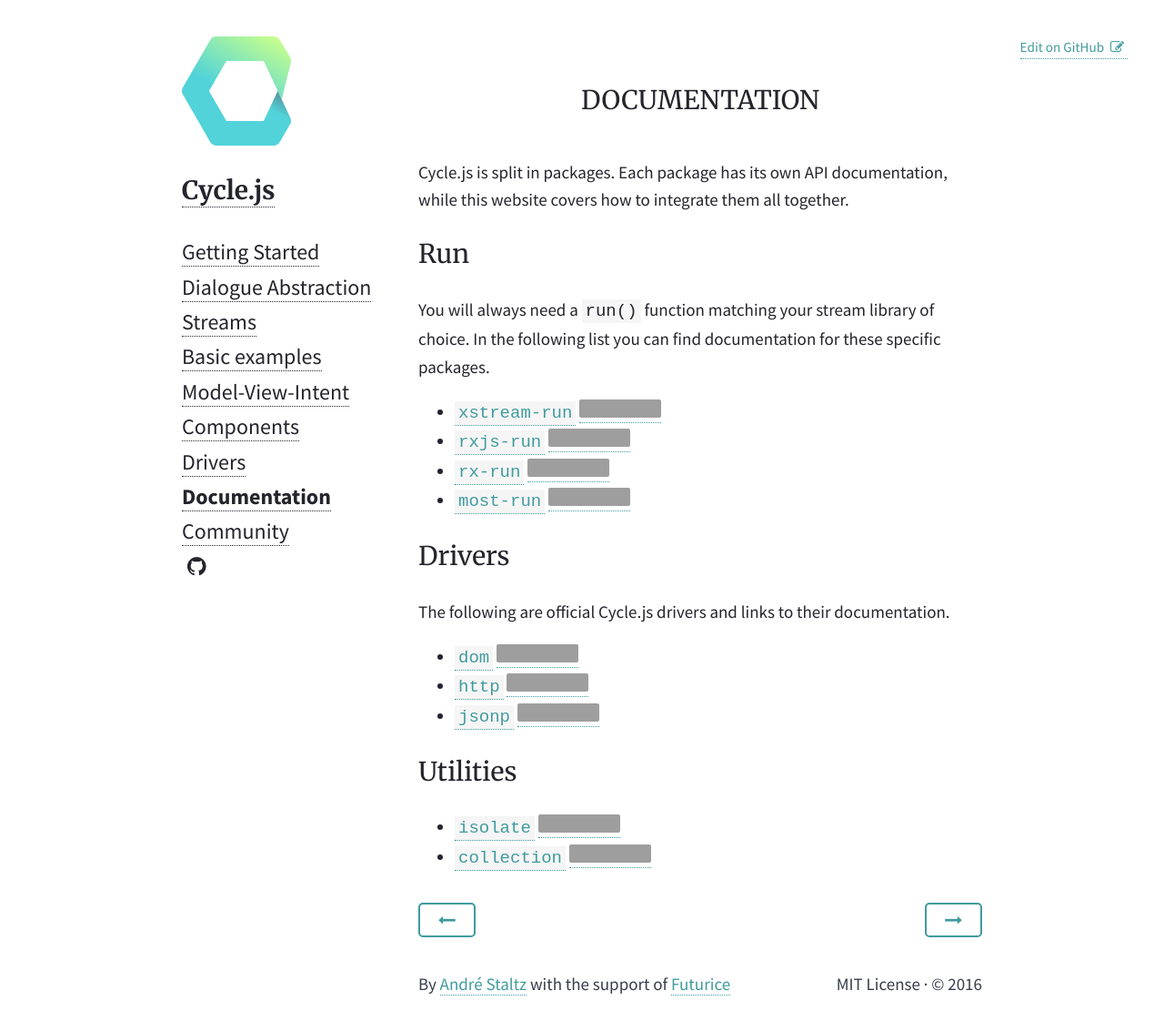
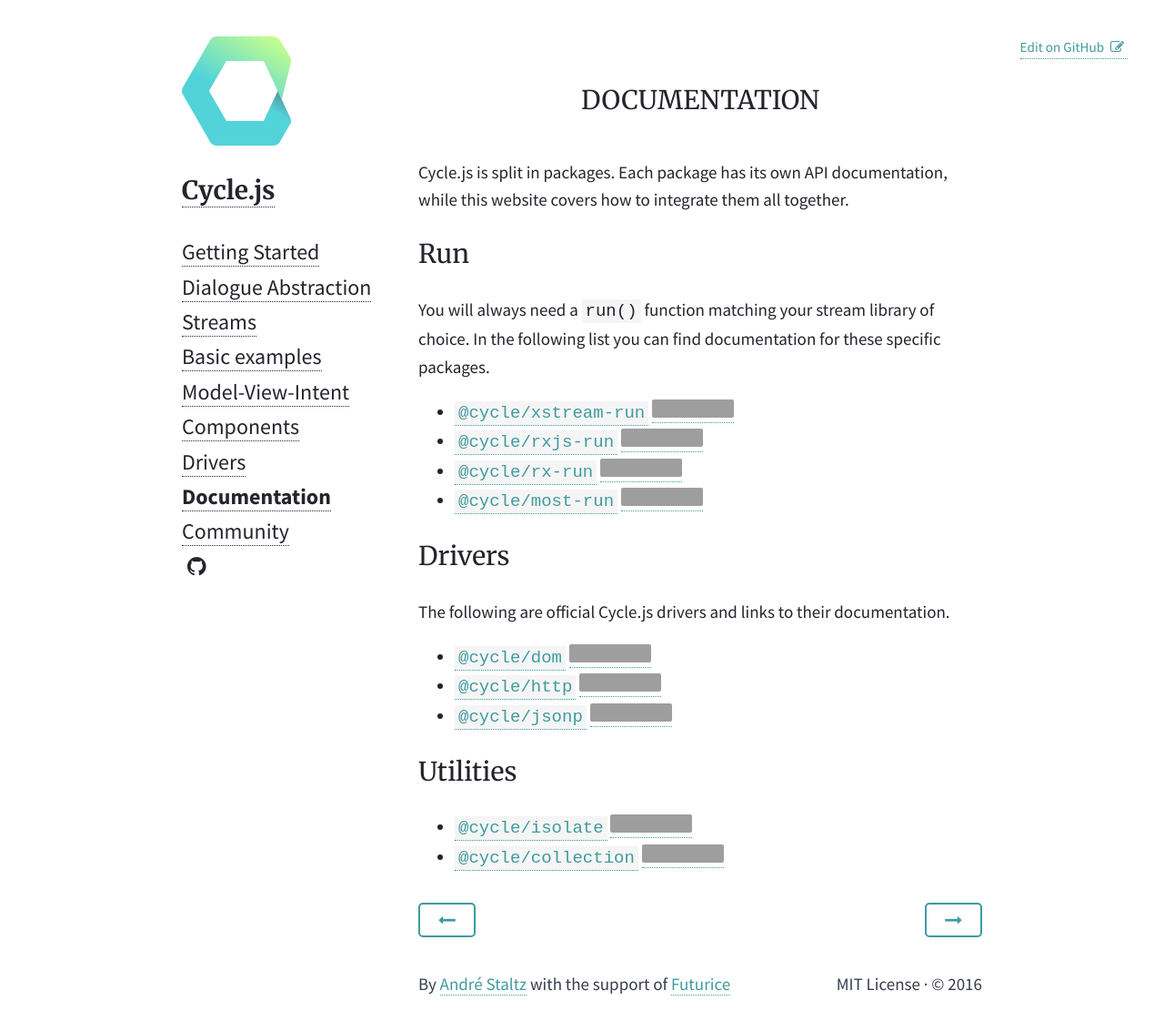
Before and after one commit to cyclejs/old-website, a Jekyll site: the page built from _posts/2015-01-22-documentation.md, in a window 1280 px wide and 1137 px high, cut to the strip 0-1133 px from the top of the window. Shown: the whole strip at 91% size. Built offline with Jekyll 4.4.1, drawn with Linux system fonts in a browser that asks for light colours; nearby versions of some CDN libraries; grey boxes are pictures that could not be loaded.

Commit message:
Improve Documentation page

```diff
--- a/_posts/2015-01-22-documentation.md
+++ b/_posts/2015-01-22-documentation.md
@@ -9,20 +9,20 @@
 
 You will always need a `run()` function matching your stream library of choice. In the following list you can find documentation for these specific packages.
 
-- [`xstream-run`](https://github.com/cyclejs/xstream-run/blob/master/docs/api.md) [![npm (scoped)](https://img.shields.io/npm/v/@cycle/xstream-run.svg?maxAge=2592000)]()
-- [`rxjs-run`](https://github.com/cyclejs/rxjs-run/blob/master/docs/api.md) [![npm (scoped)](https://img.shields.io/npm/v/@cycle/rxjs-run.svg?maxAge=2592000)]()
-- [`rx-run`](https://github.com/cyclejs/core/blob/master/docs/api.md) [![npm (scoped)](https://img.shields.io/npm/v/@cycle/core.svg?maxAge=2592000)]()
-- [`most-run`](https://github.com/cyclejs/most-run/blob/master/docs/api.md) [![npm (scoped)](https://img.shields.io/npm/v/@cycle/most-run.svg?maxAge=2592000)]()
+- [`@cycle/xstream-run`](https://github.com/cyclejs/xstream-run/blob/master/docs/api.md) [![npm (scoped)](https://img.shields.io/npm/v/@cycle/xstream-run.svg?maxAge=2592000)](https://www.npmjs.com/package/@cycle/xstream-run)
+- [`@cycle/rxjs-run`](https://github.com/cyclejs/rxjs-run/blob/master/docs/api.md) [![npm (scoped)](https://img.shields.io/npm/v/@cycle/rxjs-run.svg?maxAge=2592000)](https://www.npmjs.com/package/@cycle/rxjs-run)
+- [`@cycle/rx-run`](https://github.com/cyclejs/core/blob/master/docs/api.md) [![npm (scoped)](https://img.shields.io/npm/v/@cycle/core.svg?maxAge=2592000)](https://www.npmjs.com/package/@cycle/rx-run)
+- [`@cycle/most-run`](https://github.com/cyclejs/most-run/blob/master/docs/api.md) [![npm (scoped)](https://img.shields.io/npm/v/@cycle/most-run.svg?maxAge=2592000)](https://www.npmjs.com/package/@cycle/most-run)
 
 ## Drivers
 
 The following are official Cycle.js drivers and links to their documentation.
 
-- [`dom`](https://github.com/cyclejs/dom/blob/master/docs/api.md) [![npm (scoped)](https://img.shields.io/npm/v/@cycle/dom.svg?maxAge=2592000)]()
-- [`http`](https://github.com/cyclejs/http/blob/master/docs/api.md) [![npm (scoped)](https://img.shields.io/npm/v/@cycle/http.svg?maxAge=2592000)]()
-- [`jsonp`](https://github.com/cyclejs/jsonp/blob/master/docs/api.md) [![npm (scoped)](https://img.shields.io/npm/v/@cycle/jsonp.svg?maxAge=2592000)]()
+- [`@cycle/dom`](https://github.com/cyclejs/dom/blob/master/docs/api.md) [![npm (scoped)](https://img.shields.io/npm/v/@cycle/dom.svg?maxAge=2592000)](https://www.npmjs.com/package/@cycle/dom)
+- [`@cycle/http`](https://github.com/cyclejs/http/blob/master/docs/api.md) [![npm (scoped)](https://img.shields.io/npm/v/@cycle/http.svg?maxAge=2592000)](https://www.npmjs.com/package/@cycle/http)
+- [`@cycle/jsonp`](https://github.com/cyclejs/jsonp/blob/master/docs/api.md) [![npm (scoped)](https://img.shields.io/npm/v/@cycle/jsonp.svg?maxAge=2592000)](https://www.npmjs.com/package/@cycle/jsonp)
 
 ## Utilities
 
-- [`isolate`](https://github.com/cyclejs/isolate/blob/master/docs/api.md) [![npm (scoped)](https://img.shields.io/npm/v/@cycle/isolate.svg?maxAge=2592000)]()
-- [`collection`](https://github.com/cyclejs/collection/blob/master/README.md) [![npm (scoped)](https://img.shields.io/npm/v/@cycle/collection.svg?maxAge=2592000)]()
+- [`@cycle/isolate`](https://github.com/cyclejs/isolate/blob/master/docs/api.md) [![npm (scoped)](https://img.shields.io/npm/v/@cycle/isolate.svg?maxAge=2592000)](https://www.npmjs.com/package/@cycle/isolate)
+- [`@cycle/collection`](https://github.com/cyclejs/collection/blob/master/README.md) [![npm (scoped)](https://img.shields.io/npm/v/@cycle/collection.svg?maxAge=2592000)](https://www.npmjs.com/package/@cycle/collection)
```
